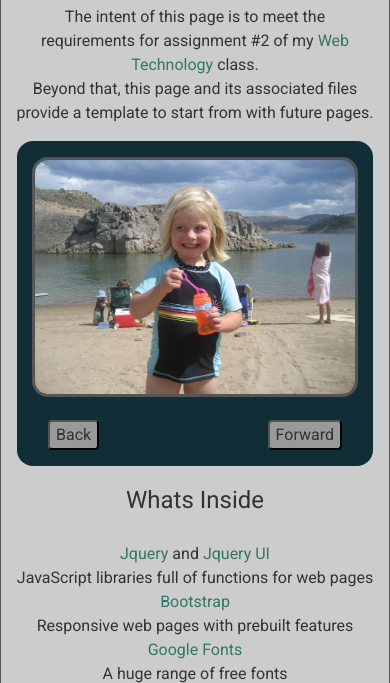
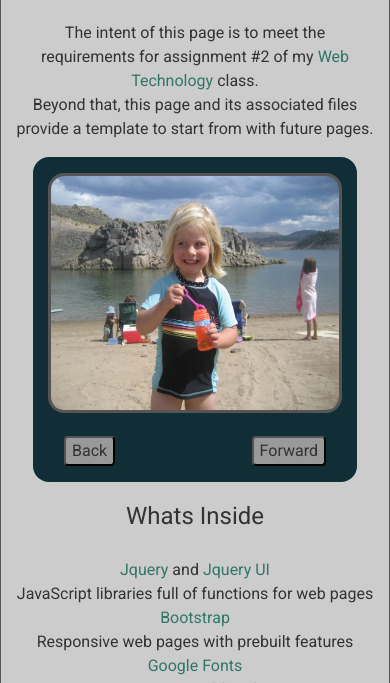
Before and after one commit to pagresham/sick_day, a plain HTML site: page index.html in a window 390 px wide. Shown: the part 161-844 px from the top of the page. Drawn offline with nearby package versions, Linux system fonts and the light colour scheme.

Commit message:
added some padding to .main

```diff
--- a/scss/style.scss
+++ b/scss/style.scss
@@ -78,6 +78,7 @@ body {
 }
 .main {
 	clear: both;
+	padding-top: 1em;
 }
 .main a {
 	color: rgba(50, 118, 103, 1);
@@ -231,8 +232,9 @@ nav li:hover {
 }
 @media only screen and (max-width: 767px) {
 	 .slide {
-	margin-left: 1em;
-	margin-right: 1em;
+	margin-left: 2em;
+	margin-right: 2em;
+	margin-top: 1em;
 	}
 }
 
```
Also changed, not shown: css/style.css, 1 other file.
